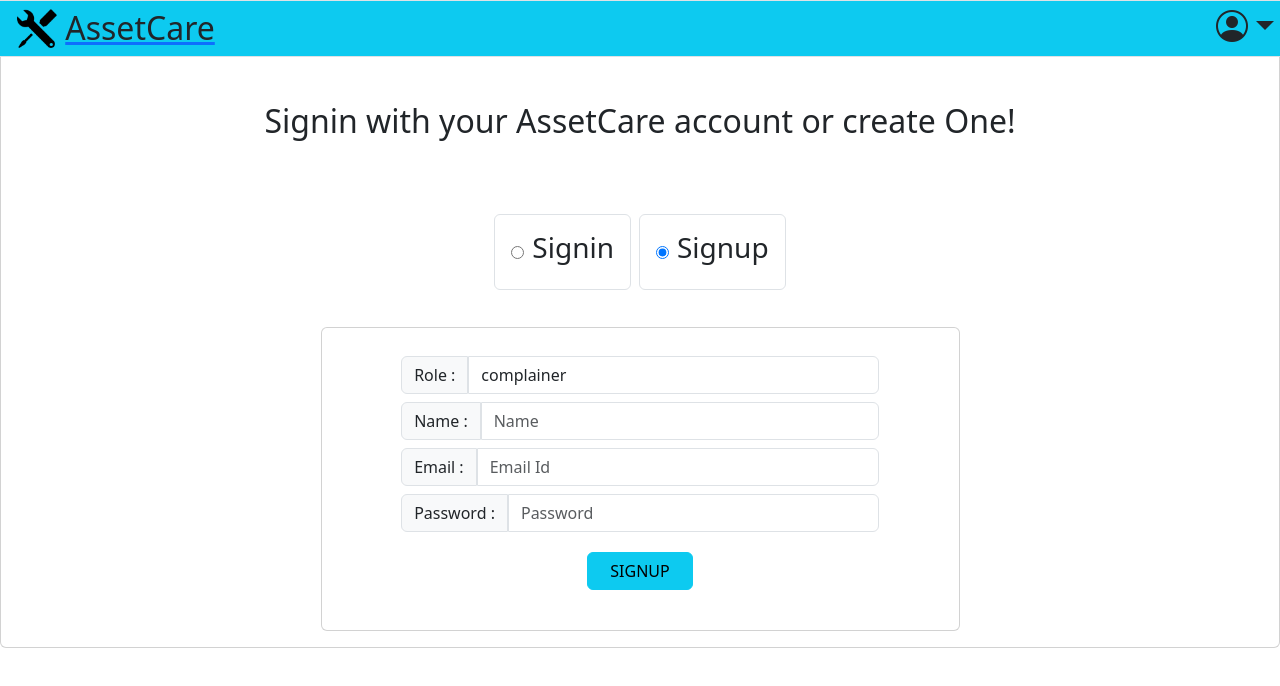
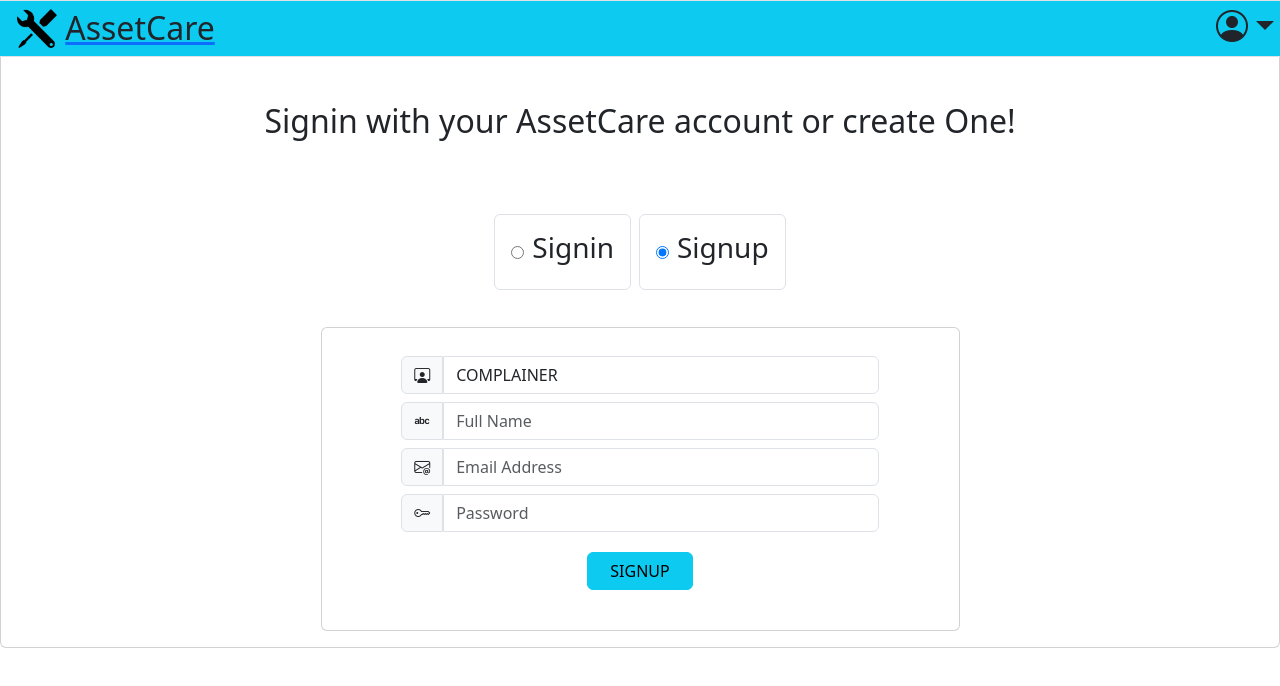
Before and after one commit to abhinavaa01/AssetCare, a Next.js app: page /login in a window 1280 px wide. Both pictures are taken after a click on the radio button "Signup". Shown: the top 686 px of the page. Built offline with nearby package versions, Linux system fonts and the light colour scheme; no server answers.

Commit message:
login sifnup working

```diff
--- a/src/Services/auth.js
+++ b/src/Services/auth.js
@@ -1,17 +1,35 @@
-import { createUserWithEmailAndPassword, signInWithEmailAndPassword } from "firebase/auth"
-import { auth } from "./firebase"
-
+import {
+  createUserWithEmailAndPassword,
+  signInWithEmailAndPassword,
+  signOut,
+} from "firebase/auth";
+import { auth } from "./firebase";
 
 export const signUpUser = (email, pass) => {
-    return createUserWithEmailAndPassword(auth, email, pass).then((userCredential)=>{
+  return createUserWithEmailAndPassword(auth, email, pass).then(
+    (userCredential) => {
       const user = userCredential.user;
       // signed up
-    });
     }
+  );
+};
 
 export const signInUser = (email, pass) => {
-    return signInWithEmailAndPassword(auth, email, pass).then((userCredential)=>{
+  return signInWithEmailAndPassword(auth, email, pass).then(
+    (userCredential) => {
       const user = userCredential.user;
       // signed in
+    }
+  );
+};
+
+export const updateName = (name, role) => {
+  return updateProfile(auth.currentUser, {
+    displayName: name,
+    photoURL: role
   });
-}
+};
+
+export const logOut = () => {
+  return signOut(auth);
+};
--- a/src/Services/firebase.js
+++ b/src/Services/firebase.js
@@ -19,7 +19,7 @@
 
 // Initialize Firebase
 const app = initializeApp(firebaseConfig);
-const analytics = getAnalytics(app);
+// const analytics = getAnalytics(app);
 
 export const auth = getAuth(app);
 // export const db = getDatabase(app);
--- a/src/app/Static/Header.js
+++ b/src/app/Static/Header.js
@@ -1,4 +1,5 @@
 "use client";
+import { logOut } from '@/Services/auth';
 import logo from './logo.png'
 import "./static.css"
 
@@ -22,7 +23,7 @@
                         <ul className="dropdown-menu">
                             <li><span className='dropdown-item'>Name: </span></li>
                             <li><span className='dropdown-item'>Email: </span></li>
-                            <li><button className="dropdown-item fw-bold" onClick={()=>console.log("logout click!")}>Logout</button></li>
+                            <li><button className="dropdown-item fw-bold" onClick={logOut}>Logout</button></li>
                         </ul>
                     </div> :
                     <>
--- a/src/app/login/page.js
+++ b/src/app/login/page.js
@@ -1,8 +1,13 @@
 "use client";
 import { useState } from "react";
 import Header from "../Static/Header";
+import { signInUser, signUpUser, updateName } from "@/Services/auth";
+import { onAuthStateChanged } from "firebase/auth";
+import { auth } from "@/Services/firebase";
+import { redirect } from "next/navigation";
 
 export default function Login() {
+  const [currentUser, setCurrentUser] = useState();
   const [signIn, setSignIn] = useState(true);
   const [values, setValues] = useState({
     name: "",
@@ -10,6 +15,21 @@
     pass: "",
     role: "",
   });
+
+  onAuthStateChanged(auth, (user) => {
+    if (user) {
+      setCurrentUser(user);
+    } else {
+      setCurrentUser(null);
+    }
+  });
+
+  // setTimeout(() => {
+  //   if (currentUser) {
+  //     // console.log(currentUser);
+  //     redirect("/");
+  //   }
+  // }, 3000);
 
   const formChangeHandler = (e) => {
     console.log(e);
@@ -50,6 +70,23 @@
 
   const signUpHandler = (e) => {
     e.preventDefault();
+    signUpUser(values.mail, values.pass)
+      .then((userCredentials) => {
+        // save the remaining user info
+        updateNameAndRole(values.name, values.role);
+        console.log(userCredentials);
+      })
+      .catch((err) => err);
+  };
+
+  const signInHandler = (e) => {
+    e.preventDefault();
+    signInUser(values.mail, values.pass)
+      .then((userCredentials) => {
+        // user signed in
+        console.log(userCredentials);
+      })
+      .catch((err) => err);
   };
   return (
     <>
@@ -89,9 +126,11 @@
         </div>
 
         {signIn ? (
-          <div className="card w-50 mx-auto py-4">
+          <form className="card w-50 mx-auto py-4" onSubmit={signInHandler}>
             <div className="input-group flex-nowrap w-75 mx-auto my-1">
-              <span className="input-group-text">Email : </span>
+              <span className="input-group-text">
+                <i class="bi bi-envelope-at"></i>
+              </span>
               <input
                 type="email"
                 value={values.mail}
@@ -101,7 +140,9 @@
               ></input>
             </div>
             <div className="input-group flex-nowrap w-75 mx-auto my-1">
-              <span className="input-group-text">Password :</span>
+              <span className="input-group-text">
+                <i class="bi bi-key"></i>
+              </span>
               <input
                 type="password"
                 value={values.pass}
@@ -111,45 +152,57 @@
               ></input>
             </div>
 
-            <button type="submit" className="btn btn-info col-2 mx-auto my-3">
+            <button
+              type="submit"
+              className="btn btn-info col-2 mx-auto my-3"
+              onClick={signInHandler}
+            >
               SIGNIN
             </button>
-          </div>
+          </form>
         ) : (
-          <div className="card w-50 mx-auto py-4">
+          <form className="card w-50 mx-auto py-4" onSubmit={signUpHandler}>
             <div className="input-group flex-nowrap w-75 mx-auto my-1">
-              <span className="input-group-text">Role :</span>
+              <span className="input-group-text">
+                <i class="bi bi-person-workspace"></i>
+              </span>
               <select
                 value={values.role}
                 className="mx-auto form-control text-start border"
                 onChange={roleChangeHandler}
               >
-                <option value="complainer">complainer</option>
-                <option value="maintainer">maintainer</option>
+                <option value="complainer">COMPLAINER</option>
+                <option value="maintainer">MAINTAINER</option>
               </select>
             </div>
             <div className="input-group flex-nowrap w-75 mx-auto my-1">
-              <span className="input-group-text">Name :</span>
+              <span className="input-group-text">
+                <i class="bi bi-alphabet"></i>
+              </span>
               <input
                 type="name"
                 value={values.name}
-                placeholder="Name"
+                placeholder="Full Name"
                 className="mx-auto form-control text-start border"
                 onChange={nameChangeHandler}
               ></input>
             </div>
             <div className="input-group flex-nowrap w-75 mx-auto my-1">
-              <span className="input-group-text">Email :</span>
+              <span className="input-group-text">
+                <i class="bi bi-envelope-at"></i>
+              </span>
               <input
                 type="email"
                 value={values.mail}
-                placeholder="Email Id"
+                placeholder="Email Address"
                 className="mx-auto form-control text-start border"
                 onChange={mailChangeHandler}
               ></input>
             </div>
             <div className="input-group flex-nowrap w-75 mx-auto my-1">
-              <span className="input-group-text">Password :</span>
+              <span className="input-group-text">
+                <i class="bi bi-key"></i>
+              </span>
               <input
                 type="password"
                 value={values.pass}
@@ -159,10 +212,14 @@
               ></input>
             </div>
 
-            <button type="submit" className="btn btn-info col-2 mx-auto my-3" onClick={signUpHandler}>
+            <button
+              type="submit"
+              className="btn btn-info col-2 mx-auto my-3"
+              onClick={signUpHandler}
+            >
               SIGNUP
             </button>
-          </div>
+          </form>
         )}
       </div>
     </>
```
Also changed, not shown: src/app/page.js (+10 -10 lines). Lines whose indentation alone changed are shown as unchanged.
